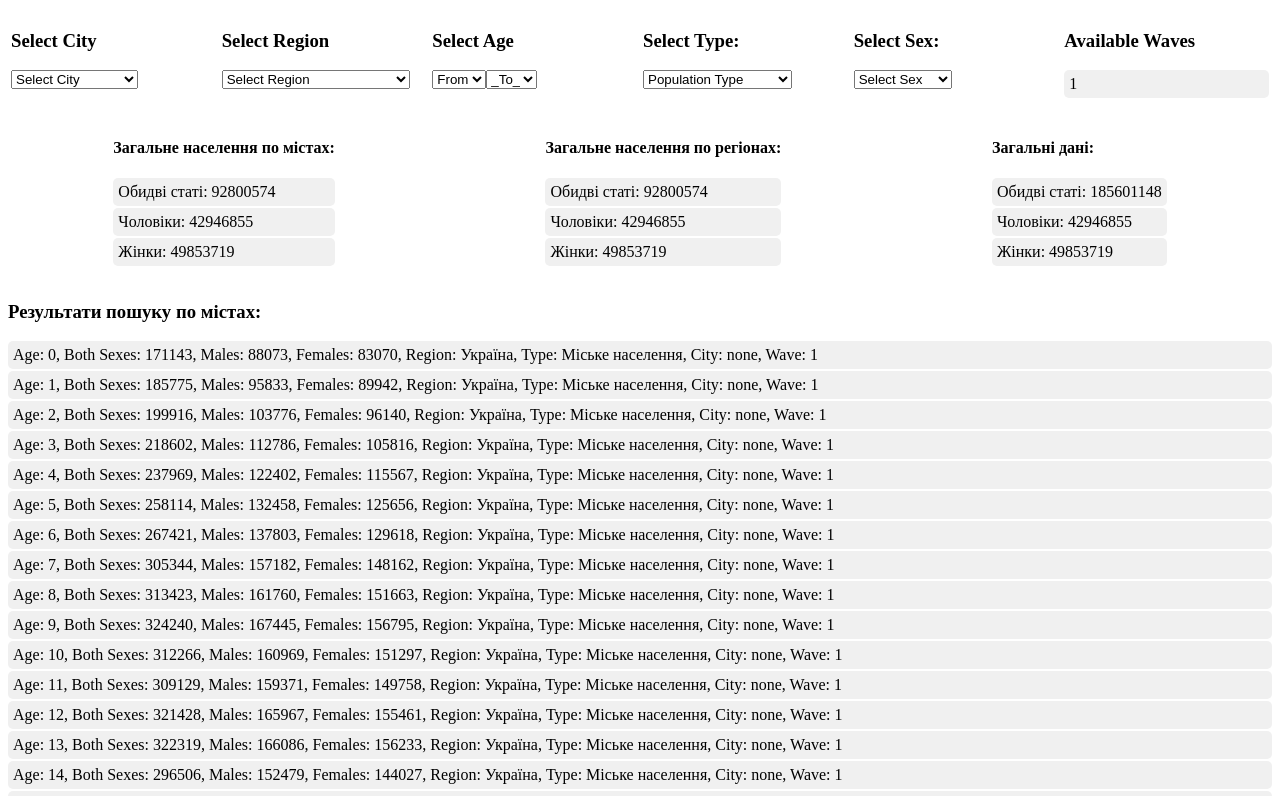
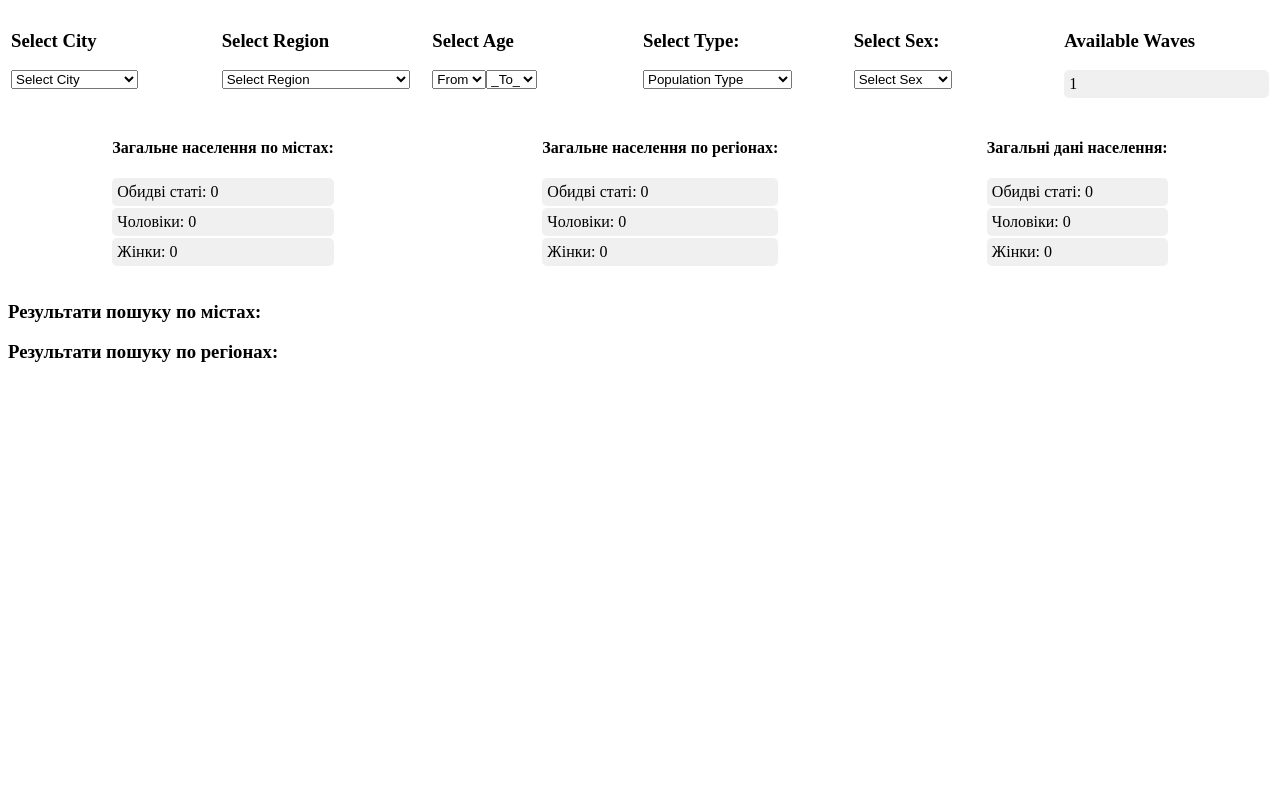
Before and after one commit to weissh0rn/vue-upc, a Vue app: page / in a window 1280 px wide. Shown: the top 796 px of the page. Built offline with nearby package versions, Linux system fonts and the light colour scheme.

Commit message:
fix: Print population data output
Fixed population data display when no city or region is selected.

Signed-off-by: Viacheslav Us <slava.us@icloud.com>

```diff
--- a/src/components/calc/population.js
+++ b/src/components/calc/population.js
@@ -54,6 +54,7 @@ export const usePopulationStore = defineStore('population', {
     },
 
     // Функція для фільтрації populationData за обраними параметрами та зберігання результату
+    /*
     filterPopulationDataCities() {
       const selectedCities = this.selectedCities;
       const selectedAgeFrom = this.selectedAgeFrom;
@@ -74,6 +75,39 @@ export const usePopulationStore = defineStore('population', {
 
       this.filteredPopulationDataCities = filteredDataCities;
     },
+    */
+
+    filterPopulationDataCities() {
+      const selectedCities = this.selectedCities;
+      const selectedAgeFrom = this.selectedAgeFrom;
+      const selectedAgeTo = this.selectedAgeTo;
+
+      // Check if selectedCities is empty
+      if (selectedCities.length === 0) {
+        // Set total population values to zero
+        this.totalBothSexesCities = 0;
+        this.totalMalesCities = 0;
+        this.totalFemalesCities = 0;
+        this.filteredPopulationDataCities = [];
+        return;
+      }
+
+      // Filter the data based on selected parameters
+      const filteredDataCities = this.populationData.filter(item => {
+        let matchCities = !selectedCities.length || selectedCities.includes(item.city);
+        let matchAge = (!selectedAgeFrom || item.age >= selectedAgeFrom) && (!selectedAgeTo || item.age <= selectedAgeTo);
+
+        return matchCities && matchAge;
+      });
+
+      // Update total population values
+      this.totalBothSexesCities = filteredDataCities.reduce((sum, item) => sum + item.both_sexes, 0);
+      this.totalMalesCities = filteredDataCities.reduce((sum, item) => sum + item.males, 0);
+      this.totalFemalesCities = filteredDataCities.reduce((sum, item) => sum + item.females, 0);
+
+      this.filteredPopulationDataCities = filteredDataCities;
+    },
+
 
     // Функція для фільтрації populationData для регіонів:
     filterPopulationDataRegions() {
@@ -81,6 +115,15 @@ export const usePopulationStore = defineStore('population', {
       const selectedAgeFrom = this.selectedAgeFrom;
       const selectedAgeTo = this.selectedAgeTo;
       const selectedType = this.selectedType;
+
+      if (selectedRegions.length === 0) {
+        // Set total population values to zero
+        this.totalBothSexesRegions = 0;
+        this.totalMalesRegions = 0;
+        this.totalFemalesRegions = 0;
+        this.filteredPopulationDataRegions = [];
+        return;
+      }
 
       // Filter the data based on selected parameters
       const filteredDataRegions = this.populationData.filter(item => {
--- a/src/views/Home.vue
+++ b/src/views/Home.vue
@@ -169,7 +169,7 @@ onMounted(() => {
         </div>
 
         <div>
-          <h4>Загальні дані:</h4>
+          <h4>Загальні дані населення:</h4>
           <ul>
             <li>Обидві статі: {{ totalBothSexesCities + totalBothSexesRegions }}</li>
             <li>Чоловіки: {{ totalMalesRegions }}</li>
```
